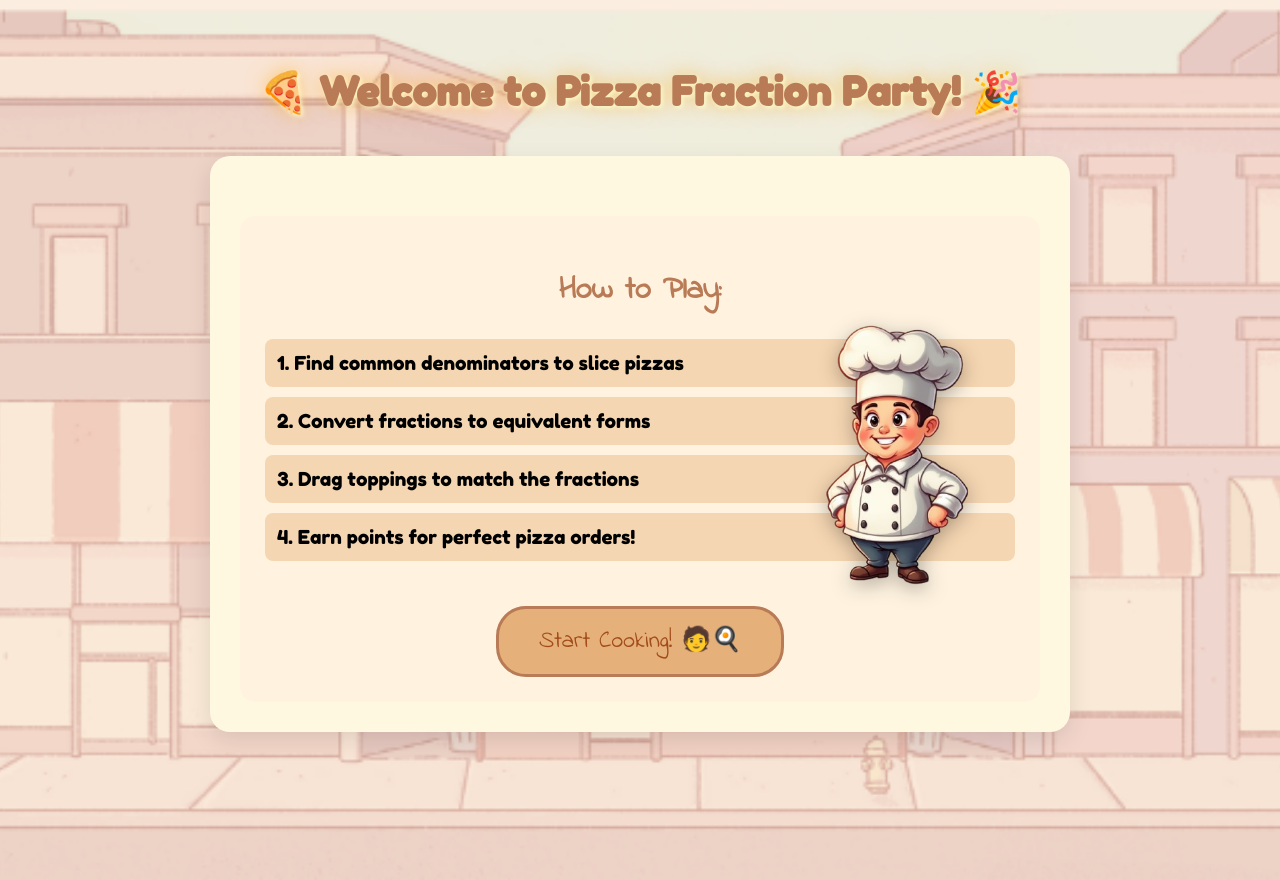
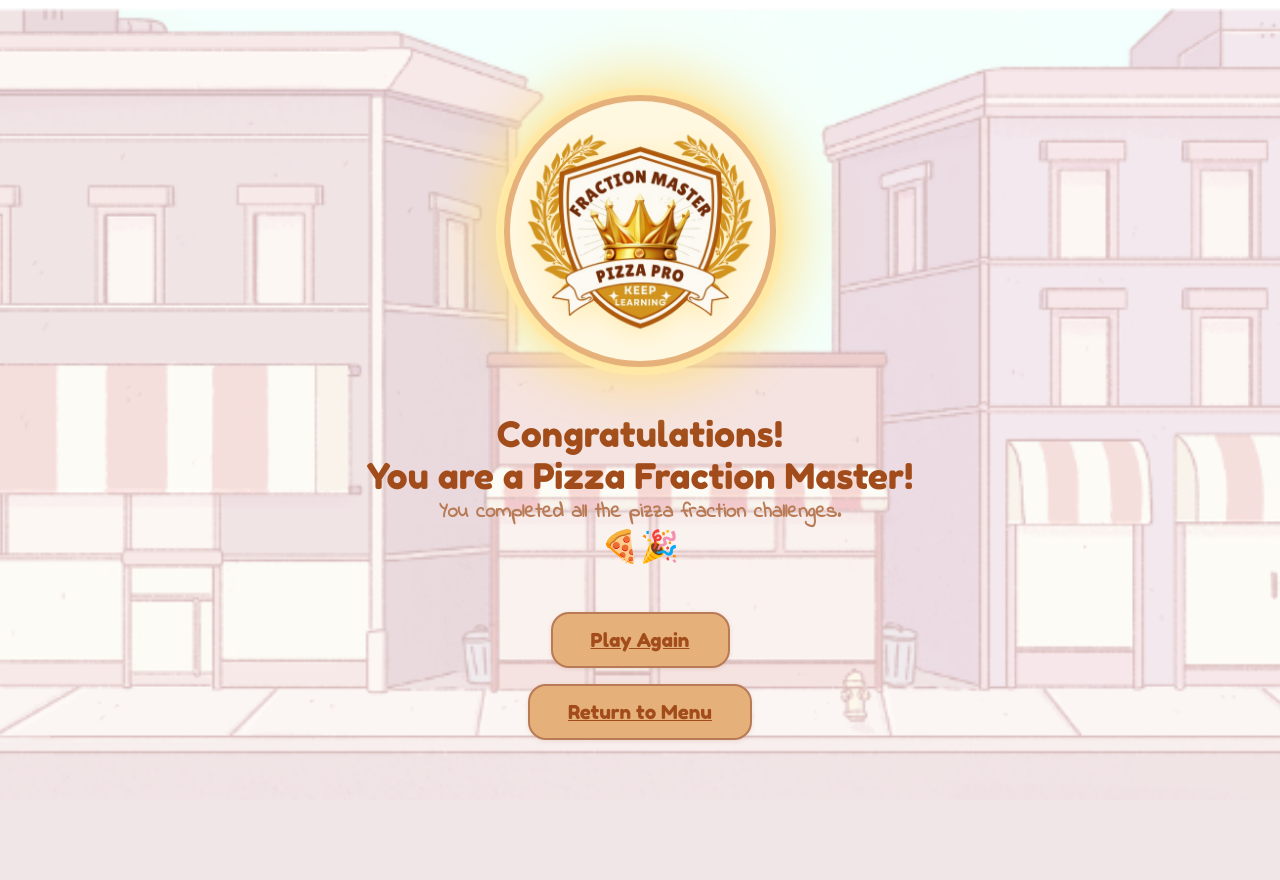
Before and after one commit to smoke2005/PizzaFractions, a Flask app: page /celebration in a window 1280 px wide. After the commit the page ends 754 px from the top, so only its background shows below. Run offline with Flask 3, Linux system fonts and the light colour scheme.

Commit message:
added intro/changed style

```diff
--- a/app.py
+++ b/app.py
@@ -23,38 +23,47 @@ QUESTIONS = [
         "id": 2,
         "n1": 2, "d1": 3, "topping1": "🍄",  # mushroom
         "n2": 1, "d2": 6, "topping2": "🧀"   # cheese
-    },
-    {
-        "id": 3,
-        "n1": 3, "d1": 5, "topping1": "🍅",  # tomato
-        "n2": 1, "d2": 5, "topping2": "🍗"   # chicken
     }
 ]
 @app.route('/')
 def landing():
-    return render_template('intro.html')  # Changed from index.html
+    return render_template('intro.html')
 
 @app.route('/game')
 def game():
-    return render_template('index.html')  # Main game now at /game endpoint
+    session['question_index'] = 0  # Reset question index when starting a new game
+    session.modified = True
+    return render_template('index.html')
 
-# Add these fallback routes
+@app.route('/celebration')
+def celebration():
+    return render_template('celebration.html')
+
+# Fallback route should be last
 @app.route('/<path:text>', methods=['GET', 'POST'])
 def all_routes(text):
     if text.startswith('static/'):
         return send_from_directory(app.static_folder, text[7:])
-    return render_template('intro.html')  # Fallback to intro page
+    # Only fallback if not a known route
+    if text not in ['game']:
+        return render_template('intro.html')
+    # Optionally, you could return a 404 for truly unknown paths
+    return '', 404
 
 @app.route('/question', methods=['GET'])
 def get_question():
     global QUESTIONS
     session.pop('conversion_done', None)  # Reset conversion state for new question
-    # Make a copy of the list to avoid modifying original
-    available = QUESTIONS.copy()
-    if hasattr(g, 'previous_question'):
-        available = [q for q in available if q['id'] != g.previous_question]
-    q = random.choice(available)
-    g.previous_question = q['id']
+
+    idx = session.get('question_index', 0)
+
+    if idx >= len(QUESTIONS):
+        # All questions done, return a JSON flag
+        return jsonify({"done": True})
+
+    q = QUESTIONS[idx]
+    session['question_index'] = idx + 1
+    session.modified = True
     return jsonify(q)
 
 @app.route('/lcm', methods=['POST'])
@@ -67,18 +76,7 @@ def calc_lcm():
 
 @app.route('/validate', methods=['POST'])
 def validate_toppings():
-    """
-    Expects JSON:
-    {
-        "question_id": int,
-        "pizza_slices": [
-            ["🫑"],         # toppings on slice 0
-            ["🥓", "🫑"],   # toppings on slice 1
-            [],            # toppings on slice 2
-            ...
-        ]
-    }
-    """
+
     data = request.json
     question_id = data.get('question_id')
     pizza_slices = data['pizza_slices']
--- /dev/null
+++ b/static/celebration.css
@@ -0,0 +1,95 @@
+body {
+    background: url('/static/intro-bg.png') no-repeat center center fixed;
+    background-size: cover;
+    min-height: 100vh;
+    margin: 0;
+    font-family: 'Fredoka One', cursive, sans-serif;
+    overflow-x: hidden;
+    position: relative;
+}
+body::before {
+    content: "";
+    position: fixed;
+    inset: 0;
+    background: rgba(255, 255, 255, 0.7);
+    z-index: 0;
+    pointer-events: none;
+}
+.celebration-container {
+    display: flex;
+    flex-direction: column;
+    align-items: center;
+    justify-content: center;
+    min-height: 100vh;
+    position: relative;
+    z-index: 1;
+}
+.badge-image {
+    width: 260px;
+    height: 260px;
+    border-radius: 50%;
+    background: #fff8e1;
+    box-shadow: 0 0 32px 8px #ffd54f, 0 0 0 8px #fff8e1;
+    border: 6px solid #e6b07a;
+    display: flex;
+    align-items: center;
+    justify-content: center;
+    margin: 40px auto 20px auto;
+    animation: badge-glow 2s infinite alternate, badge-float 3s ease-in-out infinite;
+    position: relative;
+    z-index: 1;
+}
+.badge-image img {
+    width: 94%;
+    height: 94%;
+    object-fit: contain;
+    border-radius: 50%;
+    filter: drop-shadow(0 4px 12px #ffecb3);
+    user-select: none;
+    pointer-events: none;
+}
+@keyframes badge-glow {
+    0% {
+        box-shadow: 0 0 32px 8px #ffd54f, 0 0 0 8px #fff8e1;
+    }
+    100% {
+        box-shadow: 0 0 64px 16px #ffe082, 0 0 0 8px #fff8e1;
+    }
+}
+@keyframes badge-float {
+    0% { transform: translateY(0); }
+    50% { transform: translateY(-18px); }
+    100% { transform: translateY(0); }
+}
+.celebration-message {
+    text-align: center;
+    font-family: 'Fredoka One', cursive, sans-serif;
+    color: #a14c1a;
+    font-size: 2.2em;
+    margin-top: 20px;
+}
+.celebration-sub {
+    text-align: center;
+    font-family: 'Indie Flower', cursive, sans-serif;
+    color: #b97a56;
+    font-size: 1.3em;
+    margin-bottom: 30px;
+}
+.restart-btn {
+    display: block;
+    margin: 10px auto 0 auto;
+    background: #e6b07a;
+    color: #a14c1a;
+    border: 2px solid #b97a56;
+    border-radius: 18px;
+    font-family: 'Fredoka One', cursive, sans-serif;
+    font-size: 1.2em;
+    padding: 14px 38px;
+    cursor: pointer;
+    box-shadow: 0 1px 4px #b97a5633;
+    transition: background 0.2s, transform 0.1s;
+}
+.restart-btn:hover {
+    background: #f5d6b2;
+    transform: scale(1.07);
+}
--- /dev/null
+++ b/templates/celebration.html
@@ -0,0 +1,27 @@
+<!DOCTYPE html>
+<html lang="en">
+<head>
+    <meta charset="UTF-8">
+    <title>Congratulations! Pizza Fraction Master!</title>
+    <link rel="stylesheet" href="/static/style.css">
+    <link rel="stylesheet" href="/static/celebration.css">
+    <link href="https://fonts.googleapis.com/css2?family=Fredoka+One&family=Indie+Flower&display=swap" rel="stylesheet">
+</head>
+<body>
+    <div class="celebration-container">
+        <div class="badge-image">
+            <img src="/static/badge.png" alt="Pizza Pro Badge">
+        </div>
+        <div class="celebration-message">
+            Congratulations!<br>
+            You are a Pizza Fraction Master!
+        </div>
+        <div class="celebration-sub">
+            <strong>You completed all the pizza fraction challenges.</strong><br>
+            <span style="font-size:1.5em;">🍕🎉</span>
+        </div>
+        <a href="/game" class="restart-btn" style="margin-top:10px;">Play Again</a>
+        <a href="/" class="restart-btn" style="margin-top:16px;">Return to Menu</a>
+    </div>
+</body>
+</html>
```
Also changed, not shown: static/game.js (+87 -32 lines), static/style.css (+102 -21 lines), templates/index.html (+23 -7 lines), static/badge.png (added).
